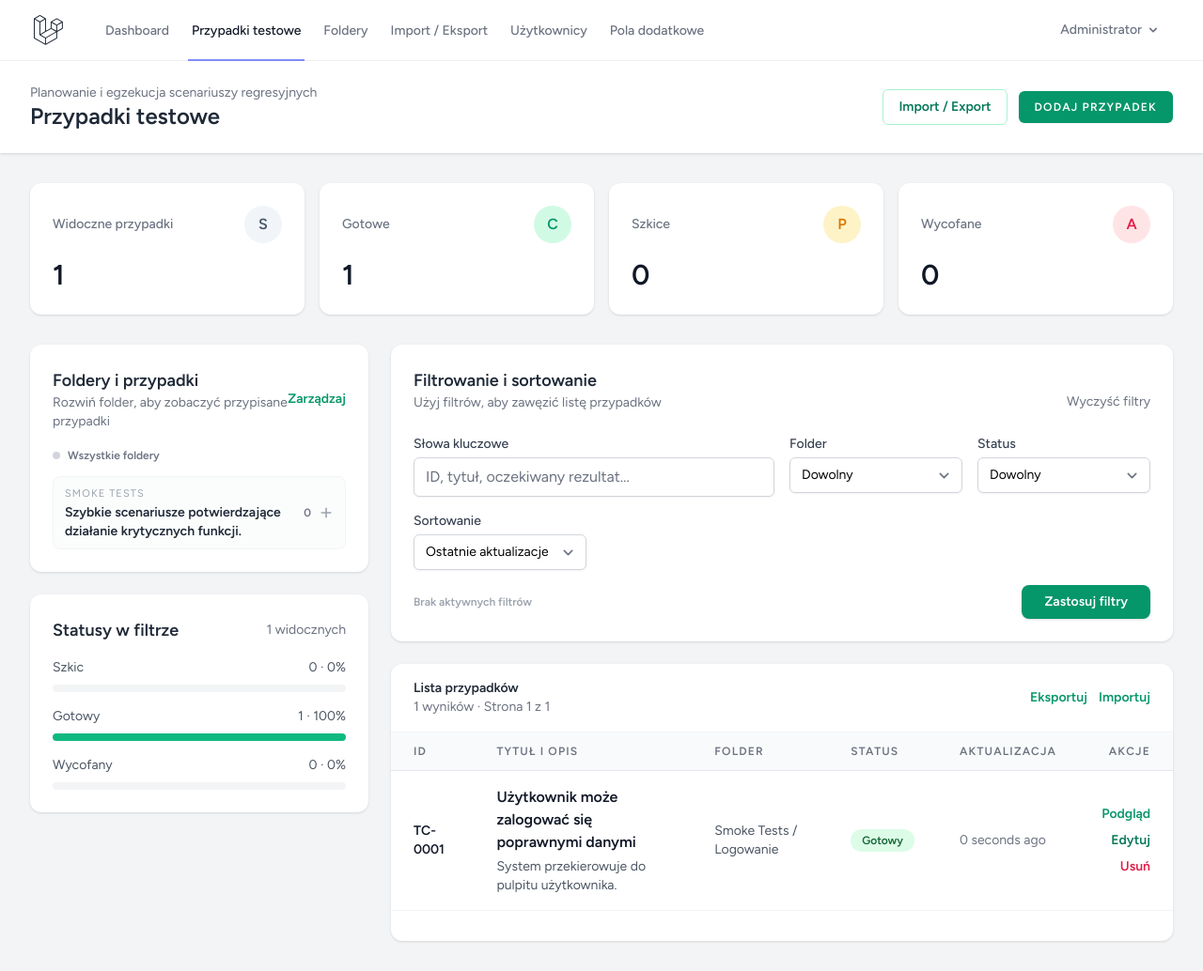
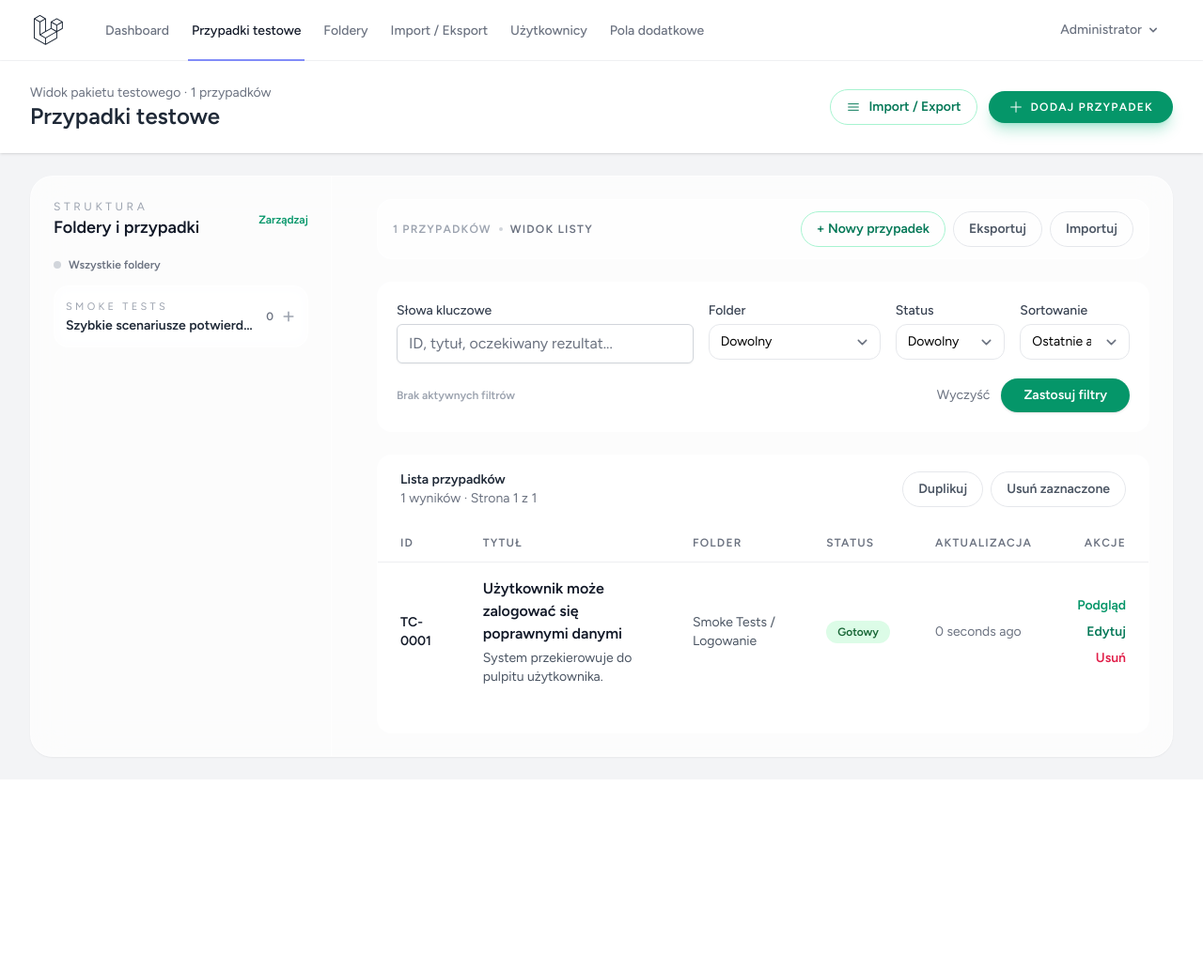
Before and after one commit to ps1996577/main, a Laravel app: page /test-cases in a window 1280 px wide. Shown: the whole page at 94% size. After the commit the page ends 808 px from the top, so only its background shows below. Run offline with Laravel 12, Linux system fonts and the light colour scheme; a user stored in the database is signed in; data comes from the database, SQL or seed files in the repository; style sheets or scripts are compiled from the project's sources; some libraries are stand-ins or nearby versions.

Commit message:
Refactor test case view and folder tree styling
Co-authored-by: patryk.sierocki <patryk.sierocki@symfonia.pl>

```diff
--- a/test-management/resources/views/test-cases/index.blade.php
+++ b/test-management/resources/views/test-cases/index.blade.php
@@ -2,18 +2,20 @@
     <x-slot name="header">
         <div class="flex flex-col gap-2 sm:flex-row sm:items-center sm:justify-between">
             <div>
-                <p class="text-sm text-gray-500">Planowanie i egzekucja scenariuszy regresyjnych</p>
+                <p class="text-sm text-gray-500">Widok pakietu testowego · {{ $metrics['total'] }} przypadków</p>
                 <h2 class="font-semibold text-2xl text-gray-800 leading-tight">
                     {{ __('Przypadki testowe') }}
                 </h2>
             </div>
             <div class="flex flex-wrap items-center gap-3">
                 <a href="{{ route('import-export.index') }}"
-                   class="inline-flex items-center px-4 py-2 border border-emerald-200 text-sm font-semibold text-emerald-700 rounded-md hover:bg-emerald-50 focus:outline-none focus:ring-2 focus:ring-emerald-600 focus:ring-offset-2">
+                   class="inline-flex items-center gap-2 px-4 py-2 text-sm font-semibold text-emerald-700 rounded-full border border-emerald-200 bg-white/60 backdrop-blur hover:bg-white">
+                    <svg class="h-4 w-4" fill="none" stroke="currentColor" viewBox="0 0 24 24" xmlns="http://www.w3.org/2000/svg"><path stroke-linecap="round" stroke-linejoin="round" stroke-width="1.5" d="M4 7h16M4 12h16M4 17h16" /></svg>
                     Import / Export
                 </a>
                 <a href="{{ route('test-cases.create') }}"
-                   class="inline-flex items-center px-4 py-2 bg-emerald-600 border border-transparent rounded-md font-semibold text-xs text-white uppercase tracking-widest shadow-sm hover:bg-emerald-500 focus:outline-none focus:ring-2 focus:ring-offset-2 focus:ring-emerald-500">
+                   class="inline-flex items-center gap-2 px-5 py-2 bg-emerald-600 border border-transparent rounded-full font-semibold text-xs text-white uppercase tracking-widest shadow-lg shadow-emerald-500/30 hover:bg-emerald-500">
+                    <svg class="h-4 w-4" fill="none" stroke="currentColor" viewBox="0 0 24 24" xmlns="http://www.w3.org/2000/svg"><path stroke-linecap="round" stroke-linejoin="round" stroke-width="1.5" d="M12 4v16m8-8H4" /></svg>
                     Dodaj przypadek
                 </a>
             </div>
@@ -31,34 +33,26 @@
         $folderFilterQuery = request()->except(['page', 'folder_id']);
     @endphp
 
-    <div class="py-8">
-        <div class="max-w-7xl mx-auto px-4 sm:px-6 lg:px-8 space-y-8">
-            <div class="grid gap-4 sm:grid-cols-2 lg:grid-cols-4">
-                <x-dashboard-card label="Widoczne przypadki" :value="$metrics['total']" icon="stack" />
-                <x-dashboard-card label="Gotowe" :value="$metrics['ready']" tone="success" icon="check" />
-                <x-dashboard-card label="Szkice" :value="$metrics['draft']" tone="warning" icon="pencil" />
-                <x-dashboard-card label="Wycofane" :value="$metrics['deprecated']" tone="danger" icon="archive" />
-            </div>
-
-            <div class="grid gap-6 lg:grid-cols-[360px,1fr]">
-                <aside class="space-y-6">
-                    <section class="bg-white shadow rounded-xl p-6">
+    <div class="py-6">
+        <div class="mx-auto w-full max-w-[1600px] px-4 lg:px-8 space-y-6">
+            <section class="rounded-3xl border border-white/60 bg-white/70 backdrop-blur-lg shadow-sm">
+                <div class="grid gap-6 lg:grid-cols-[320px,1fr]">
+                    <aside class="border-r border-white/50 px-6 py-6">
                         <div class="flex items-center justify-between">
                             <div>
-                                <h3 class="text-lg font-semibold text-gray-800">Foldery i przypadki</h3>
-                                <p class="text-sm text-gray-500">Rozwiń folder, aby zobaczyć przypisane przypadki</p>
+                                <p class="text-xs uppercase tracking-[0.3em] text-gray-400">Struktura</p>
+                                <h3 class="text-lg font-semibold text-gray-900">Foldery i przypadki</h3>
                             </div>
-                            <a href="{{ route('folders.index') }}" class="text-sm font-semibold text-emerald-600 hover:text-emerald-700">Zarządzaj</a>
+                            <a href="{{ route('folders.index') }}" class="text-xs font-semibold text-emerald-600 hover:text-emerald-700">Zarządzaj</a>
                         </div>
-                        <div class="mt-4 space-y-3 text-sm text-gray-600">
+                        <div class="mt-4 space-y-3 text-sm text-gray-600" x-data="{}">
                             <a href="{{ route('test-cases.index', $folderFilterQuery) }}"
                                class="inline-flex items-center gap-2 text-xs font-semibold text-gray-500 hover:text-emerald-600">
                                 <span class="inline-flex h-2 w-2 rounded-full bg-gray-300"></span>
                                 Wszystkie foldery
                             </a>
-
                             @if($folderTree->isNotEmpty())
-                                <div class="space-y-2" x-data="{}">
+                                <div class="space-y-2">
                                     @include('test-cases.partials.folder-tree', [
                                         'nodes' => $folderTree,
                                         'activeFolderId' => request('folder_id'),
@@ -69,59 +63,39 @@
                                 <p class="text-gray-500">Nie zdefiniowano folderów.</p>
                             @endif
                         </div>
-                    </section>
+                    </aside>
 
-                    <section class="bg-white shadow rounded-xl p-6">
-                        <div class="flex items-center justify-between">
-                            <h3 class="text-lg font-semibold text-gray-800">Statusy w filtrze</h3>
-                            <span class="text-sm text-gray-500">{{ $metrics['total'] }} widocznych</span>
+                    <div class="px-6 py-6 space-y-6">
+                        <div class="flex flex-wrap items-center gap-3 justify-between border border-white/70 rounded-2xl px-4 py-3 bg-white/60">
+                            <div class="flex flex-wrap items-center gap-2 text-xs font-semibold uppercase tracking-widest text-gray-400">
+                                <span>{{ $testCases->total() }} przypadków</span>
+                                <span class="hidden sm:inline-flex h-1 w-1 rounded-full bg-gray-300"></span>
+                                <span class="text-gray-500">Widok listy</span>
                             </div>
-                        <div class="mt-4 space-y-4">
-                            @foreach($statuses as $value => $label)
-                                @php
-                                    $count = $statusBreakdown[$value] ?? 0;
-                                    $percentage = $metrics['total'] > 0 ? round(($count / $metrics['total']) * 100) : 0;
-                                    $barColor = match ($value) {
-                                        'ready' => 'bg-emerald-500',
-                                        'draft' => 'bg-amber-500',
-                                        'deprecated' => 'bg-slate-400',
-                                        default => 'bg-indigo-500',
-                                    };
-                                @endphp
-                                <div>
-                                    <div class="flex items-center justify-between text-sm text-gray-600">
-                                        <span>{{ $label }}</span>
-                                        <span>{{ $count }} · {{ $percentage }}%</span>
-                                    </div>
-                                    <div class="mt-2 h-2 rounded-full bg-gray-100 overflow-hidden">
-                                        <div class="h-2 {{ $barColor }} transition-all duration-300" style="width: {{ $percentage }}%;"></div>
+                            <div class="flex flex-wrap items-center gap-2">
+                                <a href="{{ route('test-cases.create') }}" class="inline-flex items-center gap-2 rounded-full border border-emerald-200 px-4 py-2 text-sm font-semibold text-emerald-700 hover:bg-white">
+                                    + Nowy przypadek
+                                </a>
+                                <a href="{{ route('import-export.export') }}" class="inline-flex items-center gap-2 rounded-full border border-gray-200 px-4 py-2 text-sm font-semibold text-gray-600 hover:bg-white">
+                                    Eksportuj
+                                </a>
+                                <a href="{{ route('import-export.index') }}" class="inline-flex items-center gap-2 rounded-full border border-gray-200 px-4 py-2 text-sm font-semibold text-gray-600 hover:bg-white">
+                                    Importuj
+                                </a>
                             </div>
                         </div>
-                            @endforeach
-                        </div>
-                    </section>
-                </aside>
 
-                <main class="space-y-6">
-                    <section class="bg-white shadow rounded-xl p-6">
-                        <div class="flex flex-col gap-4 lg:flex-row lg:items-end lg:justify-between">
-                            <div>
-                                <h3 class="text-lg font-semibold text-gray-800">Filtrowanie i sortowanie</h3>
-                                <p class="text-sm text-gray-500">Użyj filtrów, aby zawęzić listę przypadków</p>
-                            </div>
-                            <div class="text-right">
-                                <a href="{{ route('test-cases.index') }}" class="text-sm text-gray-500 hover:text-emerald-600">Wyczyść filtry</a>
-                            </div>
-                        </div>
-                        <form method="GET" class="mt-6 grid gap-4 md:grid-cols-2 lg:grid-cols-4">
-                            <div class="lg:col-span-2">
+                        <section class="rounded-2xl border border-white/70 bg-white/60 backdrop-blur">
+                            <form method="GET" class="p-5 space-y-4">
+                                <div class="grid gap-4 lg:grid-cols-12">
+                                    <div class="lg:col-span-5">
                                         <x-input-label for="search" value="Słowa kluczowe" />
                                         <x-text-input id="search" name="search" type="text" class="mt-1 block w-full"
                                                       :value="request('search')" placeholder="ID, tytuł, oczekiwany rezultat..." />
                                     </div>
-                            <div>
+                                    <div class="lg:col-span-3">
                                         <x-input-label for="folder_id" value="Folder" />
-                                <select id="folder_id" name="folder_id" class="mt-1 block w-full rounded-md border-gray-300 shadow-sm focus:border-emerald-500 focus:ring-emerald-500 text-sm">
+                                        <select id="folder_id" name="folder_id" class="mt-1 block w-full rounded-xl border-gray-200 bg-white/80 focus:border-emerald-500 focus:ring-emerald-500 text-sm">
                                             <option value="">Dowolny</option>
                                             @foreach($folders as $folder)
                                                 <option value="{{ $folder->id }}" @selected((int) request('folder_id') === $folder->id)>
@@ -130,70 +104,73 @@
                                             @endforeach
                                         </select>
                                     </div>
-                            <div>
+                                    <div class="lg:col-span-2">
                                         <x-input-label for="status" value="Status" />
-                                <select id="status" name="status" class="mt-1 block w-full rounded-md border-gray-300 shadow-sm focus:border-emerald-500 focus:ring-emerald-500 text-sm">
+                                        <select id="status" name="status" class="mt-1 block w-full rounded-xl border-gray-200 bg-white/80 focus:border-emerald-500 focus:ring-emerald-500 text-sm">
                                             <option value="">Dowolny</option>
                                             @foreach($statuses as $value => $label)
                                                 <option value="{{ $value }}" @selected(request('status') === $value)>{{ $label }}</option>
                                             @endforeach
                                         </select>
                                     </div>
-                            <div>
+                                    <div class="lg:col-span-2">
                                         <x-input-label for="sort" value="Sortowanie" />
-                                <select id="sort" name="sort" class="mt-1 block w-full rounded-md border-gray-300 shadow-sm focus:border-emerald-500 focus:ring-emerald-500 text-sm">
+                                        <select id="sort" name="sort" class="mt-1 block w-full rounded-xl border-gray-200 bg-white/80 focus:border-emerald-500 focus:ring-emerald-500 text-sm">
                                             @foreach($sortOptions as $value => $label)
                                                 <option value="{{ $value }}" @selected($sort === $value)>{{ $label }}</option>
                                             @endforeach
                                         </select>
                                     </div>
-                            <div class="md:col-span-2 lg:col-span-4 flex flex-col gap-3 sm:flex-row sm:items-center sm:justify-between">
+                                </div>
+                                <div class="flex flex-wrap items-center gap-3 justify-between">
                                     <div class="flex flex-wrap items-center gap-2">
                                         @if($activeChips->isEmpty())
                                             <span class="text-xs font-semibold text-gray-400">Brak aktywnych filtrów</span>
                                         @else
                                             @foreach($activeChips as $label => $value)
-                                            <span class="inline-flex items-center gap-1 rounded-full bg-emerald-50 px-3 py-1 text-xs font-semibold text-emerald-700">
+                                                <span class="inline-flex items-center gap-1 rounded-full bg-emerald-50/80 px-3 py-1 text-xs font-semibold text-emerald-700">
                                                     <span>{{ $label }}:</span>
                                                     <span class="truncate max-w-[140px]">{{ $value }}</span>
                                                 </span>
                                             @endforeach
                                         @endif
                                     </div>
-                                <button type="submit" class="inline-flex items-center justify-center px-6 py-2 bg-emerald-600 text-white text-sm font-semibold rounded-lg shadow hover:bg-emerald-500 focus:outline-none focus:ring-2 focus:ring-emerald-500 focus:ring-offset-2">
+                                    <div class="flex flex-wrap items-center gap-3">
+                                        <a href="{{ route('test-cases.index') }}" class="text-sm text-gray-500 hover:text-emerald-600">Wyczyść</a>
+                                        <button type="submit" class="inline-flex items-center justify-center px-6 py-2 bg-emerald-600 text-white text-sm font-semibold rounded-full shadow hover:bg-emerald-500">
                                             Zastosuj filtry
                                         </button>
+                                    </div>
                                 </div>
                             </form>
                         </section>
 
-                    <section class="bg-white shadow rounded-xl overflow-hidden">
-                        <div class="border-b border-gray-100 px-6 py-4 flex flex-col gap-2 lg:flex-row lg:items-center lg:justify-between">
+                        <section class="rounded-2xl border border-white/70 bg-white/70 backdrop-blur">
+                            <div class="px-6 py-4 border-b border-white/60 flex flex-col gap-2 lg:flex-row lg:items-center lg:justify-between">
                                 <div>
                                     <p class="text-sm font-semibold text-gray-800">Lista przypadków</p>
                                     <p class="text-sm text-gray-500">
                                         {{ $testCases->total() }} wyników · Strona {{ $testCases->currentPage() }} z {{ $testCases->lastPage() }}
                                     </p>
                                 </div>
-                            <div class="flex flex-wrap items-center gap-3 text-sm font-semibold">
-                                <a href="{{ route('import-export.export') }}" class="text-emerald-600 hover:text-emerald-700">Eksportuj</a>
-                                <a href="{{ route('import-export.index') }}" class="text-emerald-600 hover:text-emerald-700">Importuj</a>
+                                <div class="flex flex-wrap items-center gap-2 text-sm font-semibold">
+                                    <button type="button" class="inline-flex items-center gap-2 rounded-full border border-gray-200 px-4 py-2 text-gray-600 hover:bg-white">Duplikuj</button>
+                                    <button type="button" class="inline-flex items-center gap-2 rounded-full border border-gray-200 px-4 py-2 text-gray-600 hover:bg-white">Usuń zaznaczone</button>
                                 </div>
                             </div>
-
                             <div class="overflow-x-auto">
-                            <table class="min-w-full divide-y divide-gray-200">
-                                <thead class="bg-gray-50">
+                                <table class="min-w-full divide-y divide-gray-200/70">
+                                    <thead class="bg-white/60">
                                         <tr>
                                             <th class="px-6 py-3 text-left text-xs font-semibold text-gray-500 uppercase tracking-widest">ID</th>
-                                        <th class="px-6 py-3 text-left text-xs font-semibold text-gray-500 uppercase tracking-widest">Tytuł i opis</th>
+                                            <th class="px-6 py-3 text-left text-xs font-semibold text-gray-500 uppercase tracking-widest">Tytuł</th>
                                             <th class="px-6 py-3 text-left text-xs font-semibold text-gray-500 uppercase tracking-widest">Folder</th>
                                             <th class="px-6 py-3 text-left text-xs font-semibold text-gray-500 uppercase tracking-widest">Status</th>
                                             <th class="px-6 py-3 text-left text-xs font-semibold text-gray-500 uppercase tracking-widest">Aktualizacja</th>
                                             <th class="px-6 py-3 text-right text-xs font-semibold text-gray-500 uppercase tracking-widest">Akcje</th>
                                         </tr>
                                     </thead>
-                                <tbody class="divide-y divide-gray-100 bg-white">
+                                    <tbody class="divide-y divide-gray-100/70">
                                         @forelse($testCases as $case)
                                             <tr class="hover:bg-emerald-50/40">
                                                 <td class="px-6 py-4 text-sm font-semibold text-gray-900">{{ $case->case_key }}</td>
@@ -202,7 +179,7 @@
                                                         {{ $case->title }}
                                                     </a>
                                                     <p class="mt-1 text-sm text-gray-600">
-                                                    {{ \Illuminate\Support\Str::limit($case->expected_result ?: $case->steps ?: 'Brak opisu', 110) }}
+                                                        {{ \Illuminate\Support\Str::limit($case->expected_result ?: $case->steps ?: 'Brak opisu', 120) }}
                                                     </p>
                                                 </td>
                                                 <td class="px-6 py-4 text-sm text-gray-600">
@@ -234,12 +211,13 @@
                                     </tbody>
                                 </table>
                             </div>
-                        <div class="px-6 py-4 border-t border-gray-100">
+                            <div class="px-6 py-4 border-t border-white/60">
                                 {{ $testCases->links() }}
                             </div>
                         </section>
-                </main>
                     </div>
+                </div>
+            </section>
         </div>
     </div>
 </x-app-layout>
--- a/test-management/resources/views/test-cases/partials/folder-tree.blade.php
+++ b/test-management/resources/views/test-cases/partials/folder-tree.blade.php
@@ -4,11 +4,11 @@
         $query = array_merge($folderFilterQuery ?? [], ['folder_id' => $node->id]);
         $casePreview = $node->testCases->take(6);
     @endphp
-    <div x-data="{ open: {{ $isActive ? 'true' : 'false' }} }" class="rounded-lg border border-gray-100 bg-gray-50/60">
-        <button type="button" class="w-full flex items-center justify-between gap-3 px-3 py-2 text-left" @click="open = !open">
-            <div>
-                <p class="text-[11px] uppercase tracking-widest text-gray-400">{{ $node->breadcrumb }}</p>
-                <p class="text-sm font-semibold text-gray-800">{{ $node->description ?? 'Bez opisu' }}</p>
+    <div x-data="{ open: {{ $isActive ? 'true' : 'false' }} }" class="rounded-2xl border border-white/50 bg-white/40 backdrop-blur p-3">
+        <button type="button" class="w-full flex items-center justify-between gap-3 text-left" @click="open = !open">
+            <div class="min-w-0">
+                <p class="text-[11px] uppercase tracking-[0.3em] text-gray-400 truncate">{{ $node->breadcrumb }}</p>
+                <p class="text-sm font-semibold text-gray-800 truncate">{{ $node->description ?? 'Bez opisu' }}</p>
             </div>
             <div class="flex items-center gap-2">
                 <span class="text-xs font-semibold text-gray-500">{{ $node->test_cases_count }}</span>
@@ -20,12 +20,12 @@
                 </svg>
             </div>
         </button>
-        <div x-show="open" x-transition.opacity class="px-3 pb-3 space-y-3">
+        <div x-show="open" x-transition.opacity class="pt-3 space-y-3">
             <div class="flex flex-wrap gap-2 text-[11px] font-semibold">
-                <a href="{{ route('test-cases.index', $query) }}" class="inline-flex items-center gap-1 rounded-full bg-emerald-50 px-3 py-1 text-emerald-700 hover:bg-emerald-100">
+                <a href="{{ route('test-cases.index', $query) }}" class="inline-flex items-center gap-1 rounded-full bg-emerald-50/80 px-3 py-1 text-emerald-700 hover:bg-emerald-100">
                     Filtruj folder
                 </a>
-                <a href="{{ route('folders.edit', $node) }}" class="inline-flex items-center gap-1 rounded-full bg-white px-3 py-1 text-gray-600 hover:text-emerald-600">
+                <a href="{{ route('folders.edit', $node) }}" class="inline-flex items-center gap-1 rounded-full bg-white/70 px-3 py-1 text-gray-600 hover:text-emerald-600">
                     Edytuj folder
                 </a>
             </div>
@@ -54,7 +54,7 @@
             @endif
 
             @if($node->children->isNotEmpty())
-                <div class="ms-3 border-l border-dashed border-gray-200 ps-3 space-y-2">
+                <div class="ms-3 border-l border-dashed border-white/60 ps-3 space-y-2">
                     @include('test-cases.partials.folder-tree', [
                         'nodes' => $node->children,
                         'activeFolderId' => $activeFolderId,
```
Lines whose indentation alone changed are shown as unchanged.
